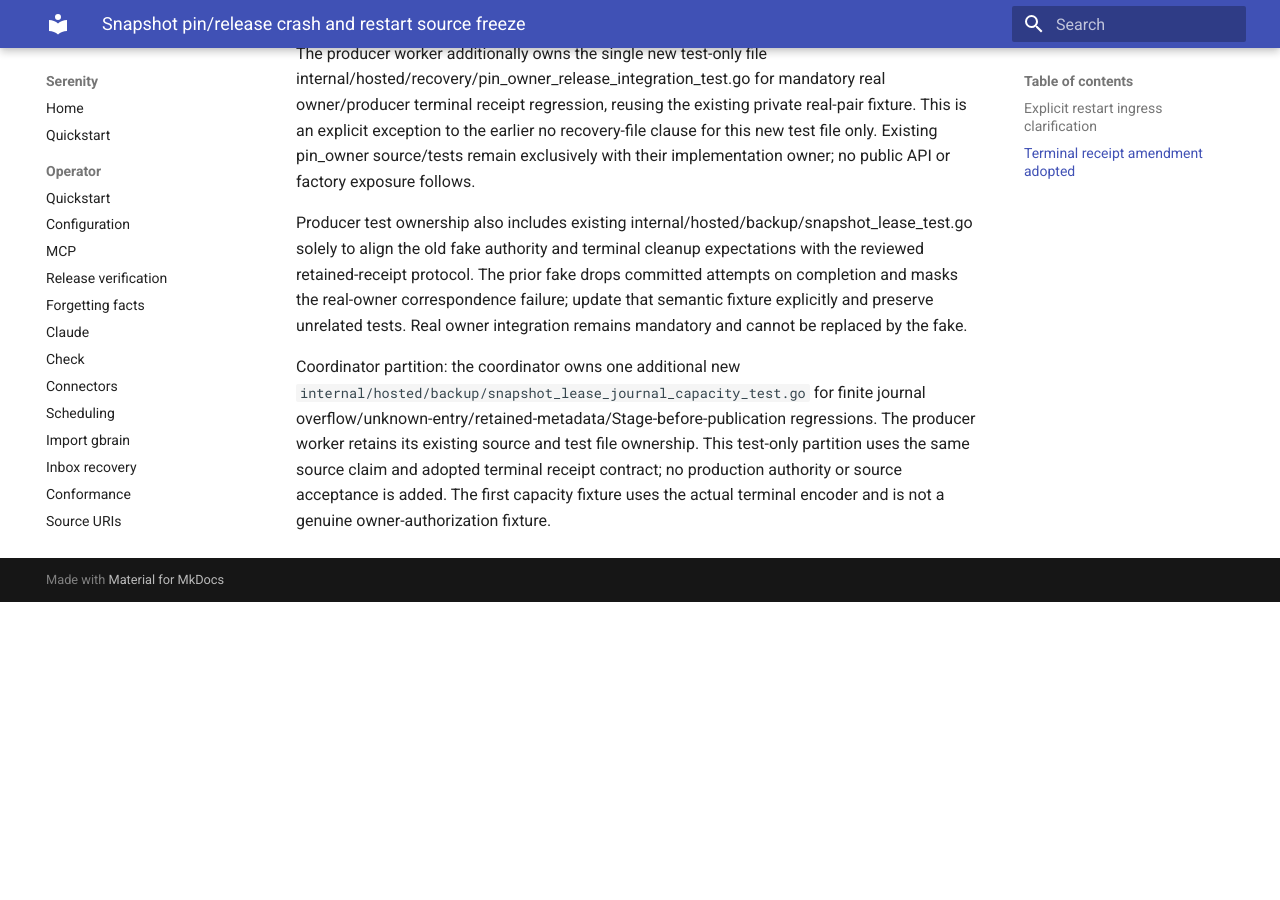
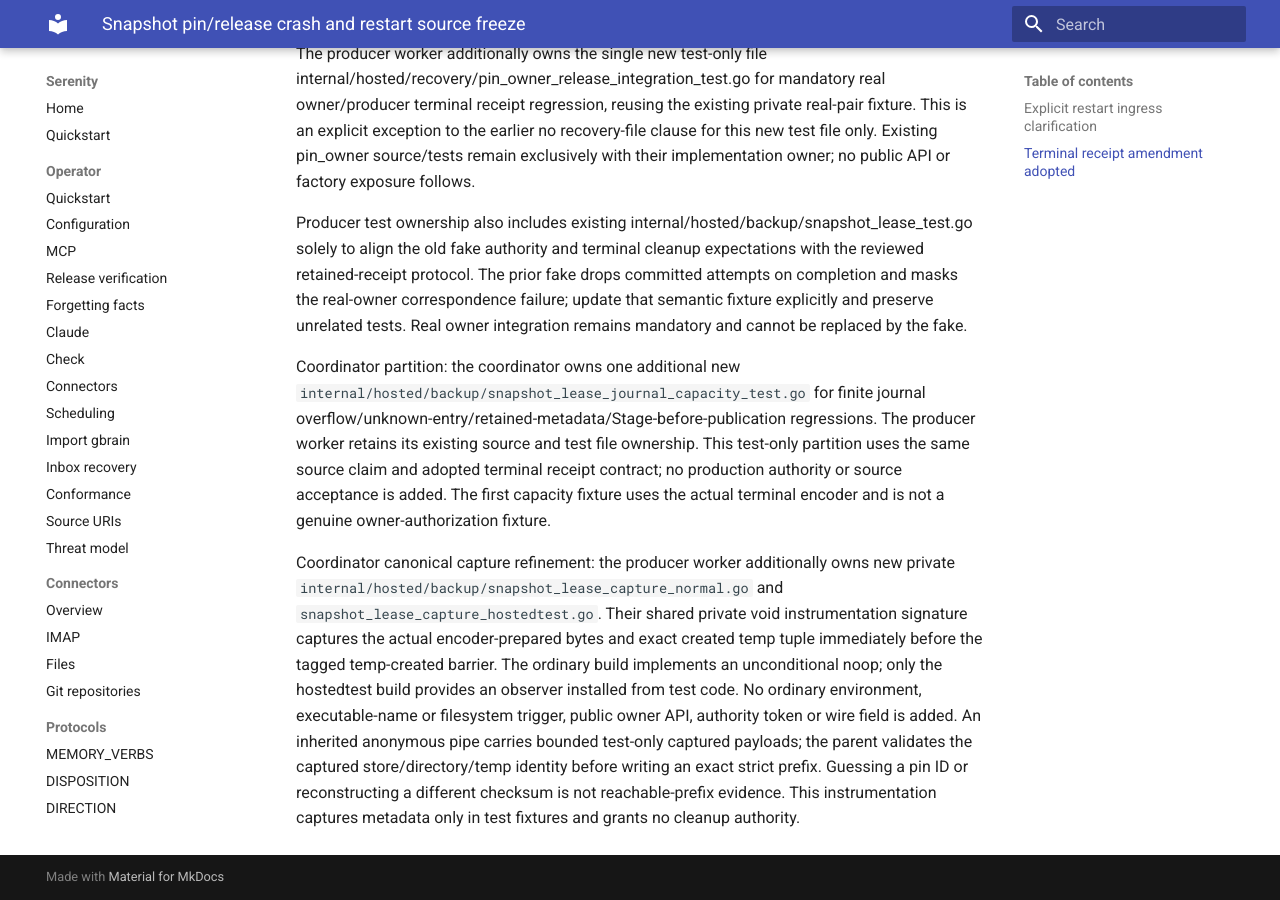
Before and after one commit to sirerun/serenity, an MkDocs documentation site: the page built from docs/plans/snapshot-pin-release-crash-restart-source-freeze-2026-10-03.md, in a window 1280 px wide and 900 px high, scrolled down 1994 px. Built offline with MkDocs 1.6.1 and Material for MkDocs 9.7.7, drawn with Linux system fonts in a browser that asks for light colours; before the commit the page ends 2596 px from its top, so only the background shows below that.

Commit message:
Authorize exact tagged canonical temp capture for crash fixtures

```diff
--- a/docs/plans/snapshot-pin-release-crash-restart-source-freeze-2026-10-03.md
+++ b/docs/plans/snapshot-pin-release-crash-restart-source-freeze-2026-10-03.md
@@ -25,3 +25,5 @@
 Producer test ownership also includes existing internal/hosted/backup/snapshot_lease_test.go solely to align the old fake authority and terminal cleanup expectations with the reviewed retained-receipt protocol. The prior fake drops committed attempts on completion and masks the real-owner correspondence failure; update that semantic fixture explicitly and preserve unrelated tests. Real owner integration remains mandatory and cannot be replaced by the fake.
 
 Coordinator partition: the coordinator owns one additional new `internal/hosted/backup/snapshot_lease_journal_capacity_test.go` for finite journal overflow/unknown-entry/retained-metadata/Stage-before-publication regressions. The producer worker retains its existing source and test file ownership. This test-only partition uses the same source claim and adopted terminal receipt contract; no production authority or source acceptance is added. The first capacity fixture uses the actual terminal encoder and is not a genuine owner-authorization fixture.
+
+Coordinator canonical capture refinement: the producer worker additionally owns new private `internal/hosted/backup/snapshot_lease_capture_normal.go` and `snapshot_lease_capture_hostedtest.go`. Their shared private void instrumentation signature captures the actual encoder-prepared bytes and exact created temp tuple immediately before the tagged temp-created barrier. The ordinary build implements an unconditional noop; only the hostedtest build provides an observer installed from test code. No ordinary environment, executable-name or filesystem trigger, public owner API, authority token or wire field is added. An inherited anonymous pipe carries bounded test-only captured payloads; the parent validates the captured store/directory/temp identity before writing an exact strict prefix. Guessing a pin ID or reconstructing a different checksum is not reachable-prefix evidence. This instrumentation captures metadata only in test fixtures and grants no cleanup authority.
```
